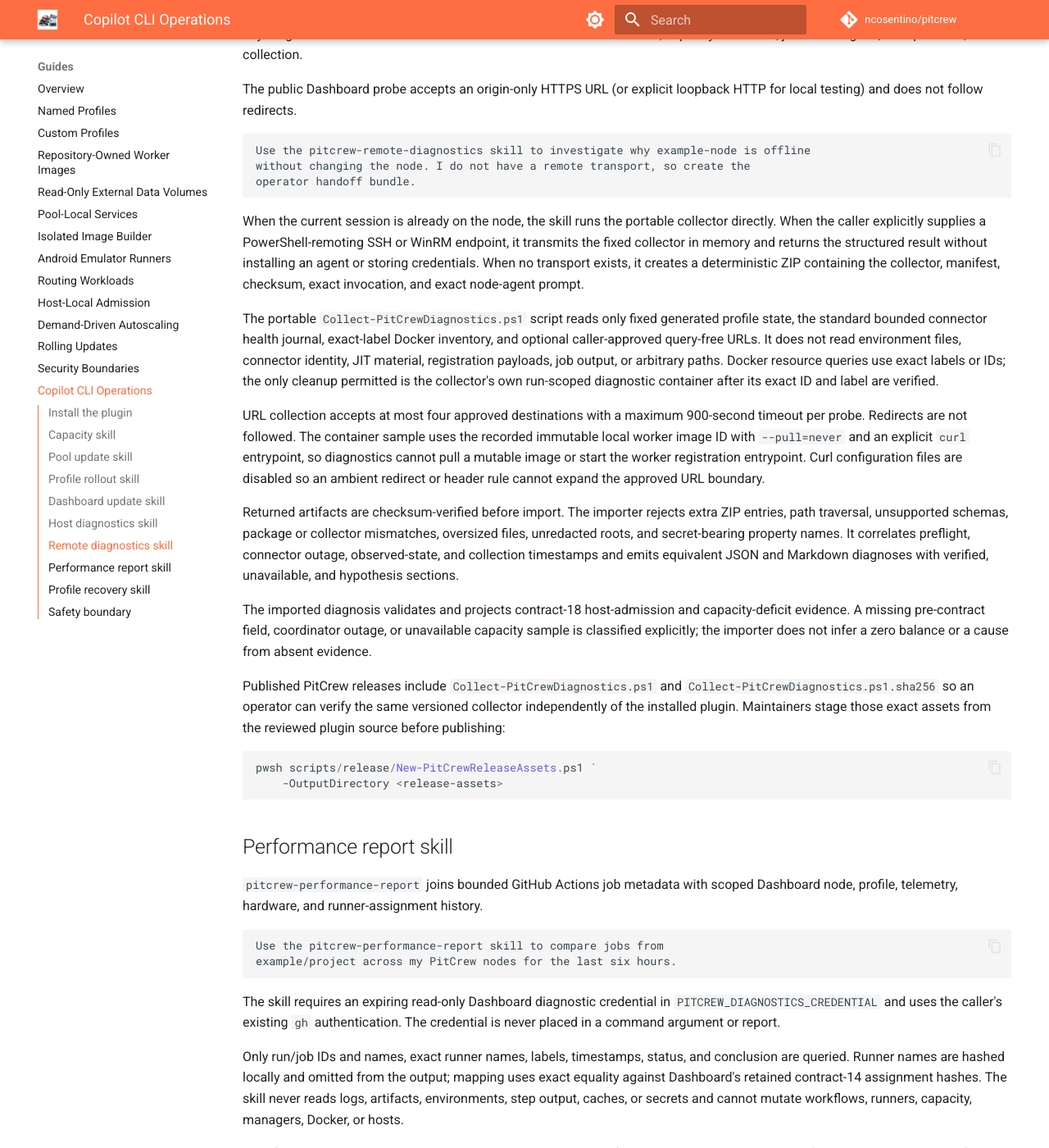
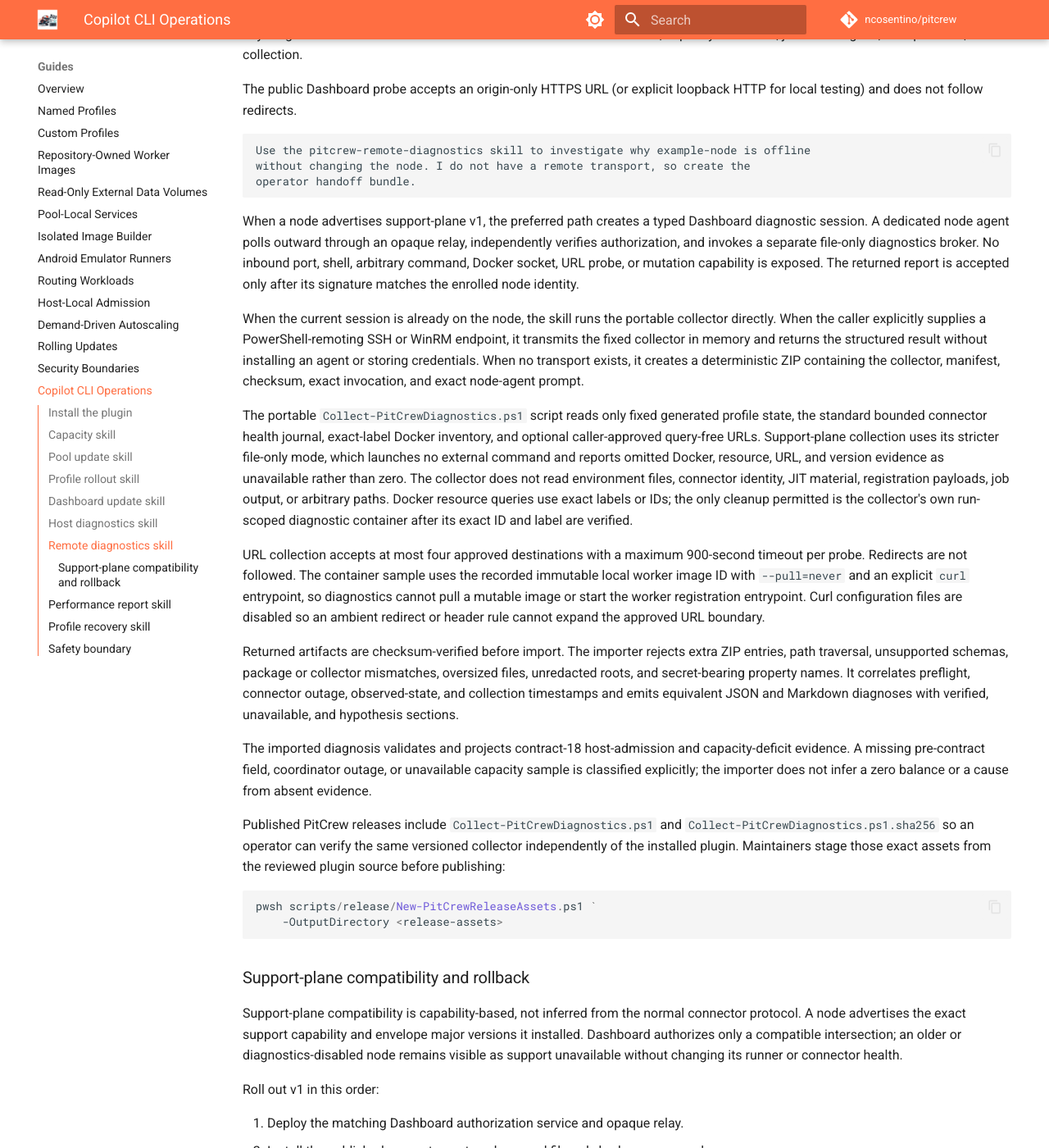
Before and after one commit to ncosentino/pitcrew, an MkDocs documentation site: the page built from docs/guides/copilot-operations.md, in a window 1280 px wide and 1400 px high, scrolled down 3797 px. Shown: the whole window at 82% size. Built offline with MkDocs 1.6.1 and Material for MkDocs 9.7.7, drawn with Linux system fonts in a browser that asks for light colours; comment, search, counter and statistics services are not loaded; some of the changed text lies outside the part shown.

Commit message:
feat: add outbound support-plane diagnostics (#144)
* feat: add outbound support diagnostics

Co-authored-by: Copilot <223556219+Copilot@users.noreply.github.com>

Copilot-Session: 8be74dfa-19df-4e6f-9a70-45df41548b12

* fix: harden support relay execution

Co-authored-by: Copilot <223556219+Copilot@users.noreply.github.com>

Copilot-Session: 8be74dfa-19df-4e6f-9a70-45df41548b12

* fix: bind relay results to enrolled identity

Co-authored-by: Copilot <223556219+Copilot@users.noreply.github.com>

Copilot-Session: 8be74dfa-19df-4e6f-9a70-45df41548b12

* fix: align support session expiry contract

Co-authored-by: Copilot <223556219+Copilot@users.noreply.github.com>

Copilot-Session: 8be74dfa-19df-4e6f-9a70-45df41548b12

---------

Copilot-Session: 8be74dfa-19df-4e6f-9a70-45df41548b12

````diff
--- a/docs/guides/copilot-operations.md
+++ b/docs/guides/copilot-operations.md
@@ -5,10 +5,9 @@ description: Install PitCrew's Copilot CLI plugin and use its skills for capacit
 # Copilot CLI Operations
 
 PitCrew publishes an installable Copilot CLI marketplace plugin that teaches
-Copilot the repository's supported operational procedures. The plugin does not
-add a remote control plane or replace `Setup-Runner.ps1`; it makes Copilot use
-the existing scripts, scoped Compose commands, and read-only diagnostics
-consistently.
+Copilot the repository's supported operational procedures. It does not replace
+`Setup-Runner.ps1`; it makes Copilot use the existing scripts, scoped Compose
+commands, and typed read-only diagnostics consistently.
 
 ## Install the plugin
 
@@ -215,6 +214,13 @@ without changing the node. I do not have a remote transport, so create the
 operator handoff bundle.
 ```
 
+When a node advertises support-plane v1, the preferred path creates a typed
+Dashboard diagnostic session. A dedicated node agent polls outward through an
+opaque relay, independently verifies authorization, and invokes a separate
+file-only diagnostics broker. No inbound port, shell, arbitrary command, Docker
+socket, URL probe, or mutation capability is exposed. The returned report is
+accepted only after its signature matches the enrolled node identity.
+
 When the current session is already on the node, the skill runs the portable
 collector directly. When the caller explicitly supplies a PowerShell-remoting
 SSH or WinRM endpoint, it transmits the fixed collector in memory and returns
@@ -224,7 +230,10 @@ manifest, checksum, exact invocation, and exact node-agent prompt.
 
 The portable `Collect-PitCrewDiagnostics.ps1` script reads only fixed generated
 profile state, the standard bounded connector health journal, exact-label
-Docker inventory, and optional caller-approved query-free URLs. It does not
+Docker inventory, and optional caller-approved query-free URLs. Support-plane
+collection uses its stricter file-only mode, which launches no external
+command and reports omitted Docker, resource, URL, and version evidence as
+unavailable rather than zero. The collector does not
 read environment files, connector identity, JIT material, registration
 payloads, job output, or arbitrary paths. Docker resource queries use exact
 labels or IDs; the only cleanup permitted is the collector's own run-scoped
@@ -258,6 +267,28 @@ those exact assets from the reviewed plugin source before publishing:
 pwsh scripts/release/New-PitCrewReleaseAssets.ps1 `
     -OutputDirectory <release-assets>
 ```
+
+### Support-plane compatibility and rollback
+
+Support-plane compatibility is capability-based, not inferred from the normal
+connector protocol. A node advertises the exact support capability and envelope
+major versions it installed. Dashboard authorizes only a compatible
+intersection; an older or diagnostics-disabled node remains visible as support
+unavailable without changing its runner or connector health.
+
+Roll out v1 in this order:
+
+1. Deploy the matching Dashboard authorization service and opaque relay.
+2. Install the published support-agent package and file-only broker on one node.
+3. Enroll its independent support identity and verify the advertised v1
+   diagnostic capability.
+4. Update the operations plugin and complete one signed file-only diagnosis.
+5. Expand node enrollment only after the canary result and audit record pass.
+
+Rollback disables the support service, revokes its independent identity, and
+restores or uninstalls only the support package. It does not re-enroll the
+normal connector, stop managers or workers, change profile state, or restore a
+database snapshot after new support records have been accepted.
 
 ## Performance report skill
 
--- a/mkdocs.yml
+++ b/mkdocs.yml
@@ -52,6 +52,7 @@ nav:
           - "ADR-0004: Bounded Container Capabilities": adr/adr-0004-bounded-container-capabilities.md
           - "ADR-0005: Rootless Same-Host Image Building": adr/adr-0005-rootless-same-host-image-building.md
           - "ADR-0006: Expiring Host-Admission Demand": adr/adr-0006-expiring-host-admission-demand.md
+          - "ADR-0007: Outbound Read-Only Support Plane": adr/adr-0007-outbound-read-only-support-plane.md
   - Guides:
       - Overview: guides/index.md
       - Named Profiles: guides/named-profiles.md
````
Also changed, not shown: docs/adr/README.md (+1 -0 lines), docs/adr/adr-0007-outbound-read-only-support-plane.md (added, +166 -0 lines), docs/contributing/architecture.md (+14 -0 lines), docs/guides/security-boundaries.md (+18 -1 lines), plugins/pitcrew-operations/skills/pitcrew-remote-diagnostics/SKILL.md (+37 -2 lines), .github/instructions/support-plane.instructions.md (added), 10 other files.
